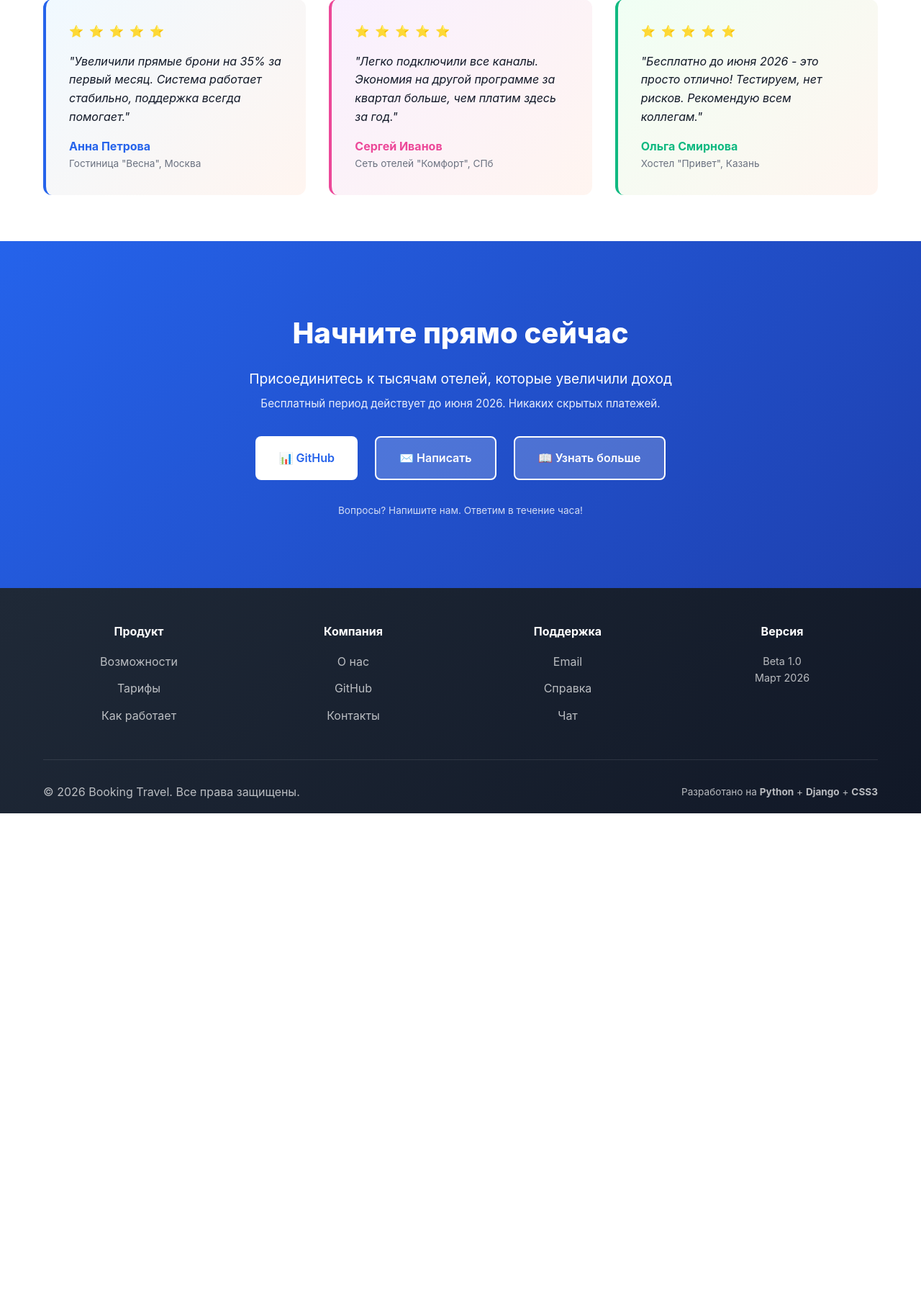
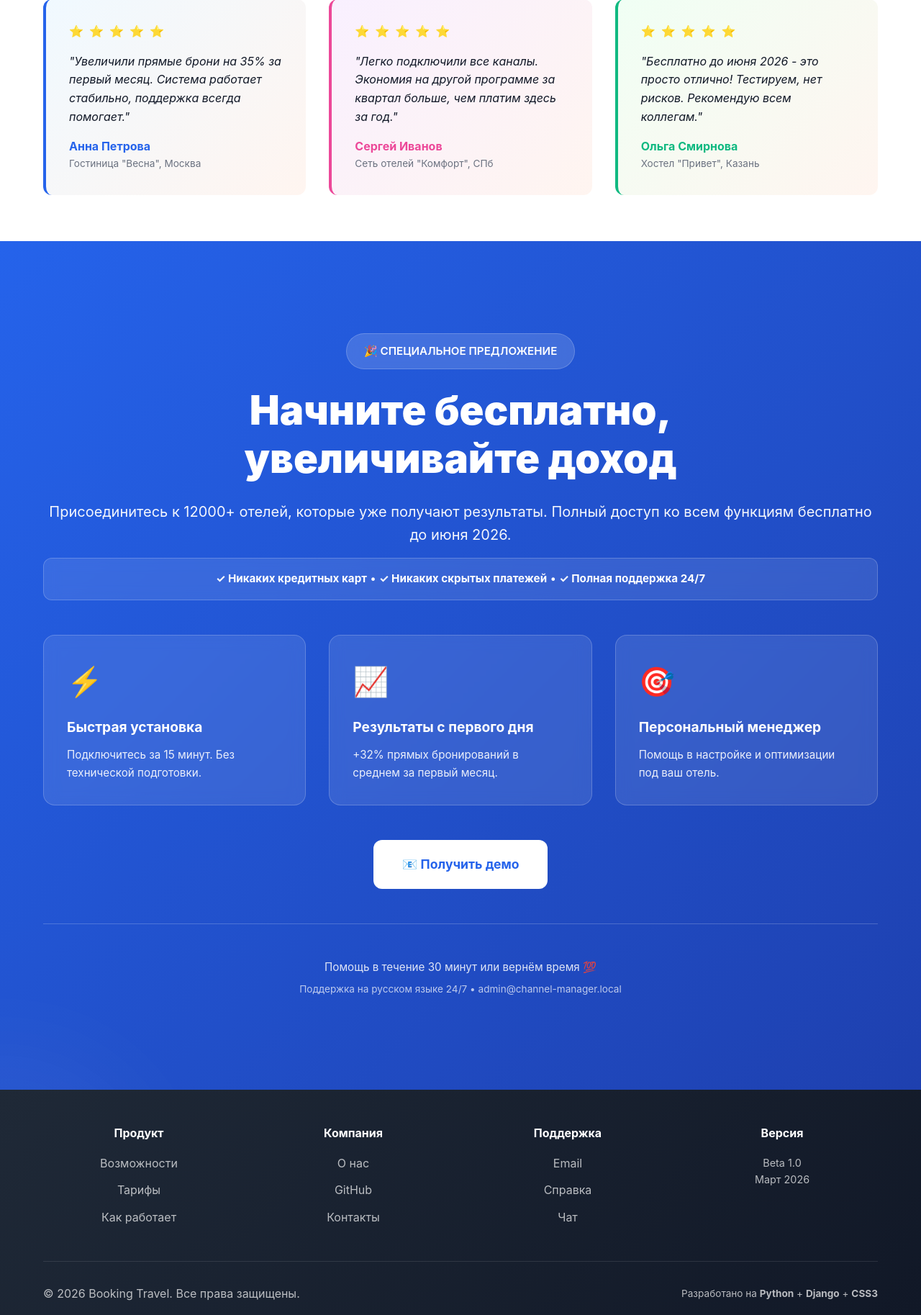
Before and after one commit to 1997-LeVoN-2020/travel-booking, a Django app: page / in a window 1280 px wide. Shown: the part 4593-6420 px from the top of the page at 72% size. Before the commit the page ends 5723 px from the top, so only its background shows below. Run offline with Django 5.2, Linux system fonts and the light colour scheme.

Commit message:
Remove GitHub button from CTA section

```diff
--- a/templates/home_apps/base.html
+++ b/templates/home_apps/base.html
@@ -273,17 +273,42 @@
 </div>
 </section>
 
-<section id="contact" class="section" style="background: linear-gradient(135deg, var(--primary), #1e40af); color: white; padding: 6rem 0;">
-<div class="container" style="text-align: center;">
-<h2 style="font-size: 2.5rem; font-weight: 800; margin-bottom: 1rem;">Начните прямо сейчас</h2>
-<p style="font-size: 1.2rem; margin-bottom: 0.5rem;">Присоединитесь к тысячам отелей, которые увеличили доход</p>
-<p style="font-size: 0.95rem; opacity: 0.9; margin-bottom: 2rem;">Бесплатный период действует до июня 2026. Никаких скрытых платежей.</p>
-<div style="display: flex; gap: 1.5rem; justify-content: center; flex-wrap: wrap; margin-bottom: 2rem;">
-<a href="https://github.com/1997-LeVoN-2020/booking-travel" target="_blank" class="btn btn-primary" style="background: white; color: var(--primary); padding: 1rem 2rem; font-size: 1rem;">📊 GitHub</a>
-<a href="mailto:admin@channel-manager.local" class="btn btn-primary" style="background: rgba(255,255,255,0.2); border: 2px solid white; color: white; padding: 1rem 2rem; font-size: 1rem;">✉️ Написать</a>
-<a href="#features" class="btn btn-primary" style="background: rgba(255,255,255,0.2); border: 2px solid white; color: white; padding: 1rem 2rem; font-size: 1rem;">📖 Узнать больше</a>
+<section id="contact" class="section" style="background: linear-gradient(135deg, var(--primary) 0%, #1e40af 100%); color: white; padding: 8rem 0; position: relative; overflow: hidden;">
+<div style="position: absolute; top: -50%; right: -10%; width: 500px; height: 500px; background: rgba(255,255,255,0.05); border-radius: 50%; filter: blur(80px);"></div>
+<div style="position: absolute; bottom: -30%; left: -15%; width: 400px; height: 400px; background: rgba(255,255,255,0.05); border-radius: 50%; filter: blur(80px);"></div>
+<div class="container" style="position: relative; z-index: 1;">
+<div style="text-align: center; margin-bottom: 3rem;">
+<div style="display: inline-block; background: rgba(255,255,255,0.15); padding: 0.75rem 1.5rem; border-radius: 50px; margin-bottom: 1.5rem; font-size: 0.95rem; font-weight: 600; backdrop-filter: blur(10px); border: 1px solid rgba(255,255,255,0.2);">🎉 СПЕЦИАЛЬНОЕ ПРЕДЛОЖЕНИЕ</div>
+<h2 style="font-size: 3.5rem; font-weight: 900; margin-bottom: 1.5rem; line-height: 1.2;">Начните бесплатно, <br>увеличивайте доход</h2>
+<p style="font-size: 1.25rem; margin-bottom: 1rem; opacity: 0.95; line-height: 1.6;">Присоединитесь к 12000+ отелей, которые уже получают результаты. Полный доступ ко всем функциям бесплатно до июня 2026.</p>
+<div style="background: rgba(255,255,255,0.1); border: 1px solid rgba(255,255,255,0.2); padding: 1rem; border-radius: 0.75rem; margin-bottom: 2rem; backdrop-filter: blur(10px);">
+<p style="font-size: 0.95rem; margin: 0;"><strong>✓ Никаких кредитных карт</strong> • <strong>✓ Никаких скрытых платежей</strong> • <strong>✓ Полная поддержка 24/7</strong></p>
 </div>
-<p style="font-size: 0.85rem; opacity: 0.8; margin-top: 1.5rem;">Вопросы? Напишите нам. Ответим в течение часа!</p>
+</div>
+<div style="display: grid; grid-template-columns: repeat(auto-fit, minmax(250px, 1fr)); gap: 2rem; margin-bottom: 3rem;">
+<div style="background: rgba(255,255,255,0.1); padding: 2rem; border-radius: 1rem; border: 1px solid rgba(255,255,255,0.2); backdrop-filter: blur(10px);">
+<div style="font-size: 2.5rem; margin-bottom: 1rem;">⚡</div>
+<h3 style="font-size: 1.2rem; font-weight: 700; margin-bottom: 0.75rem;">Быстрая установка</h3>
+<p style="font-size: 0.95rem; opacity: 0.9;">Подключитесь за 15 минут. Без технической подготовки.</p>
+</div>
+<div style="background: rgba(255,255,255,0.1); padding: 2rem; border-radius: 1rem; border: 1px solid rgba(255,255,255,0.2); backdrop-filter: blur(10px);">
+<div style="font-size: 2.5rem; margin-bottom: 1rem;">📈</div>
+<h3 style="font-size: 1.2rem; font-weight: 700; margin-bottom: 0.75rem;">Результаты с первого дня</h3>
+<p style="font-size: 0.95rem; opacity: 0.9;">+32% прямых бронирований в среднем за первый месяц.</p>
+</div>
+<div style="background: rgba(255,255,255,0.1); padding: 2rem; border-radius: 1rem; border: 1px solid rgba(255,255,255,0.2); backdrop-filter: blur(10px);">
+<div style="font-size: 2.5rem; margin-bottom: 1rem;">🎯</div>
+<h3 style="font-size: 1.2rem; font-weight: 700; margin-bottom: 0.75rem;">Персональный менеджер</h3>
+<p style="font-size: 0.95rem; opacity: 0.9;">Помощь в настройке и оптимизации под ваш отель.</p>
+</div>
+</div>
+<div style="display: flex; gap: 1.5rem; justify-content: center; flex-wrap: wrap;">
+<a href="mailto:admin@channel-manager.local?subject=Получить демо Booking Travel" class="btn btn-primary" style="background: white; color: var(--primary); padding: 1.25rem 2.5rem; font-size: 1.1rem; font-weight: 700; border-radius: 0.75rem; text-decoration: none;">📧 Получить демо</a>
+</div>
+<div style="text-align: center; margin-top: 3rem; padding-top: 3rem; border-top: 1px solid rgba(255,255,255,0.2);">
+<p style="font-size: 0.95rem; opacity: 0.85; margin-bottom: 0.5rem;">Помощь в течение 30 минут или вернём время 💯</p>
+<p style="font-size: 0.85rem; opacity: 0.7;">Поддержка на русском языке 24/7 • admin@channel-manager.local</p>
+</div>
 </div>
 </section>
 
```
